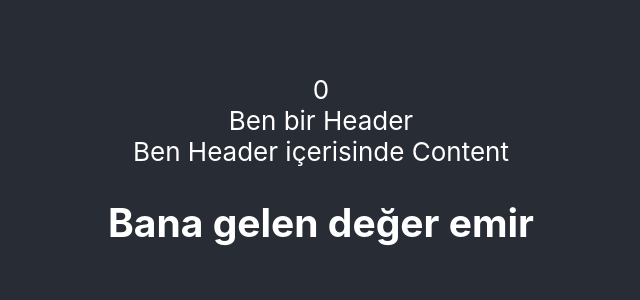
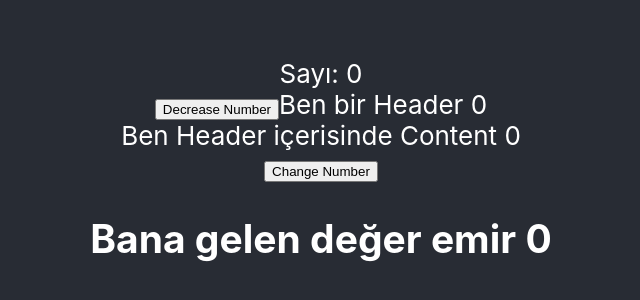
Before and after one commit to huseyinbattal/redux, a React (Create React App) app: page / in a window 1280 px wide. Shown: the part 224-524 px from the top of the page, without its empty margins (319-959 px from the left). Built offline with nearby package versions, Linux system fonts and the light colour scheme.

Commit message:
dispatch

```diff
--- a/src/App.js
+++ b/src/App.js
@@ -9,7 +9,7 @@ function App() {
   return (
     <div className="App">
       <header className="App-header">
-        {count}
+        Sayı: {count}
         <Header
           onClick={() => {
             alert("h1 tıklandı!");
--- a/src/components/Content.js
+++ b/src/components/Content.js
@@ -1,10 +1,13 @@
 import React from "react";
+import { useSelector } from "react-redux";
 import ContentBody from "./ContentBody";
 
 function Content(props) {
+  const count=useSelector((state)=>state.count)
+
   return (
       <div>
-          Ben Header içerisinde Content
+          Ben Header içerisinde Content {count}
           <ContentBody onClick={props.onClick} userName={ props.userName} />
       </div>
   );
--- a/src/components/ContentBody.js
+++ b/src/components/ContentBody.js
@@ -1,11 +1,25 @@
-import React from 'react'
+import React from "react";
+import { useDispatch, useSelector } from "react-redux";
 
 function ContentBody(props) {
+  const count = useSelector((state) => state.count);
+  const dispatch=useDispatch()
+
   return (
-      <div>
-          <h1 onClick={props.onClick}> Bana gelen değer {props.userName}</h1>
-      </div>
-  )
+    <div>
+      <button onClick={() => {
+
+        dispatch({
+          type:"INCREMENT",
+          payload:5,
+        })
+      }}>Change Number</button>
+      <h1 onClick={props.onClick}>
+        {" "}
+        Bana gelen değer {props.userName} {count}
+      </h1>
+    </div>
+  );
 }
 
-export default ContentBody
+export default ContentBody;
--- a/src/components/Header.js
+++ b/src/components/Header.js
@@ -1,11 +1,24 @@
 import React from 'react'
 import Content from './Content'
+import {useDispatch, useSelector} from "react-redux"
 
 function Header(props) {
-    console.log(props)
+    const count = useSelector((state) => state.count)
+    const dispatch = useDispatch();
+
   return (
       <nav>
-          Ben bir Header
+          <button
+              onClick={
+                  () => {
+                      dispatch({
+                          type: "DECREMENT",
+                          payload:5
+                      })
+                  }
+          }
+          >Decrease Number</button>
+          Ben bir Header {count}
           <Content onClick={props.onClick} userName={ props.userName} />
       </nav>
   )
```
